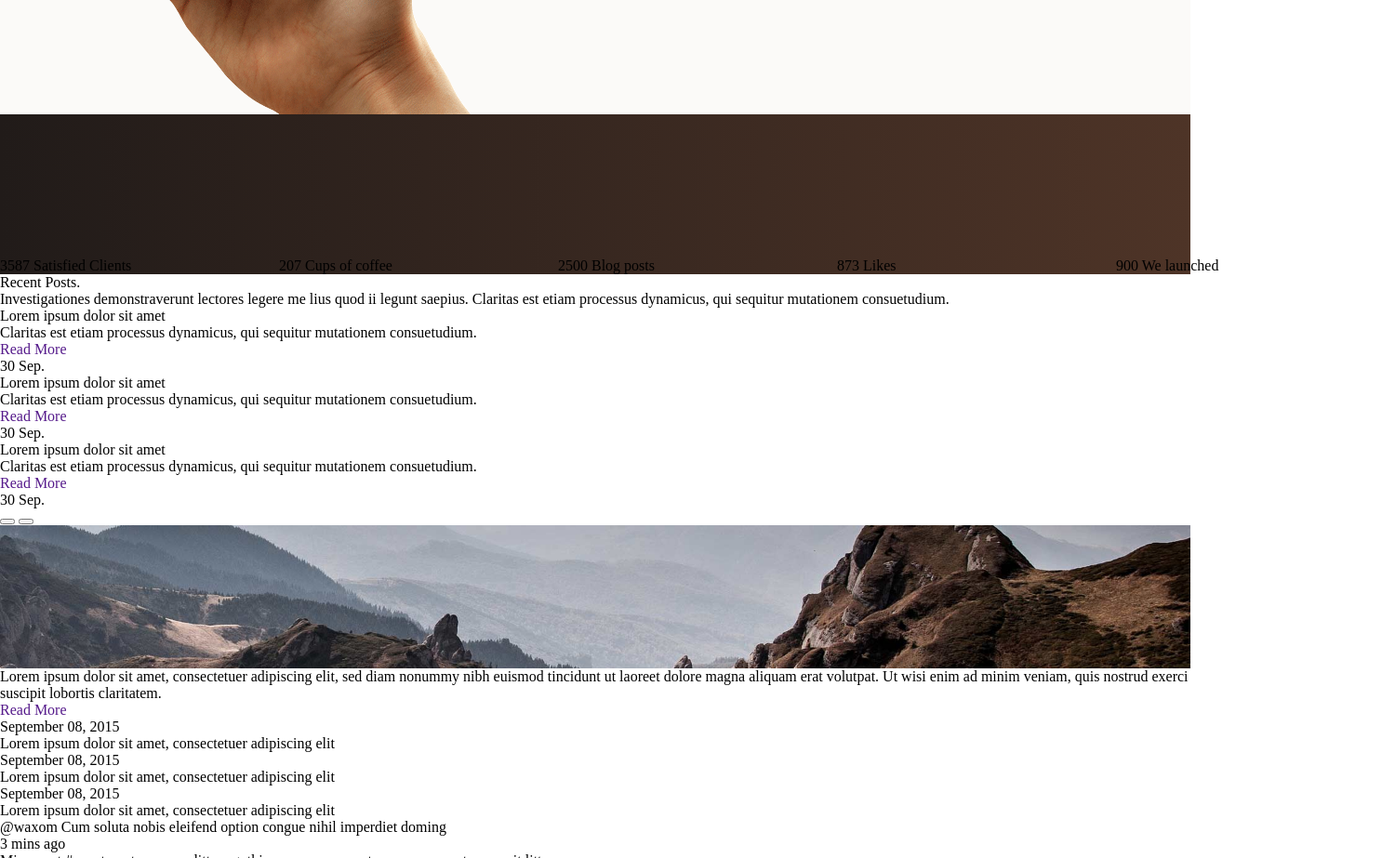
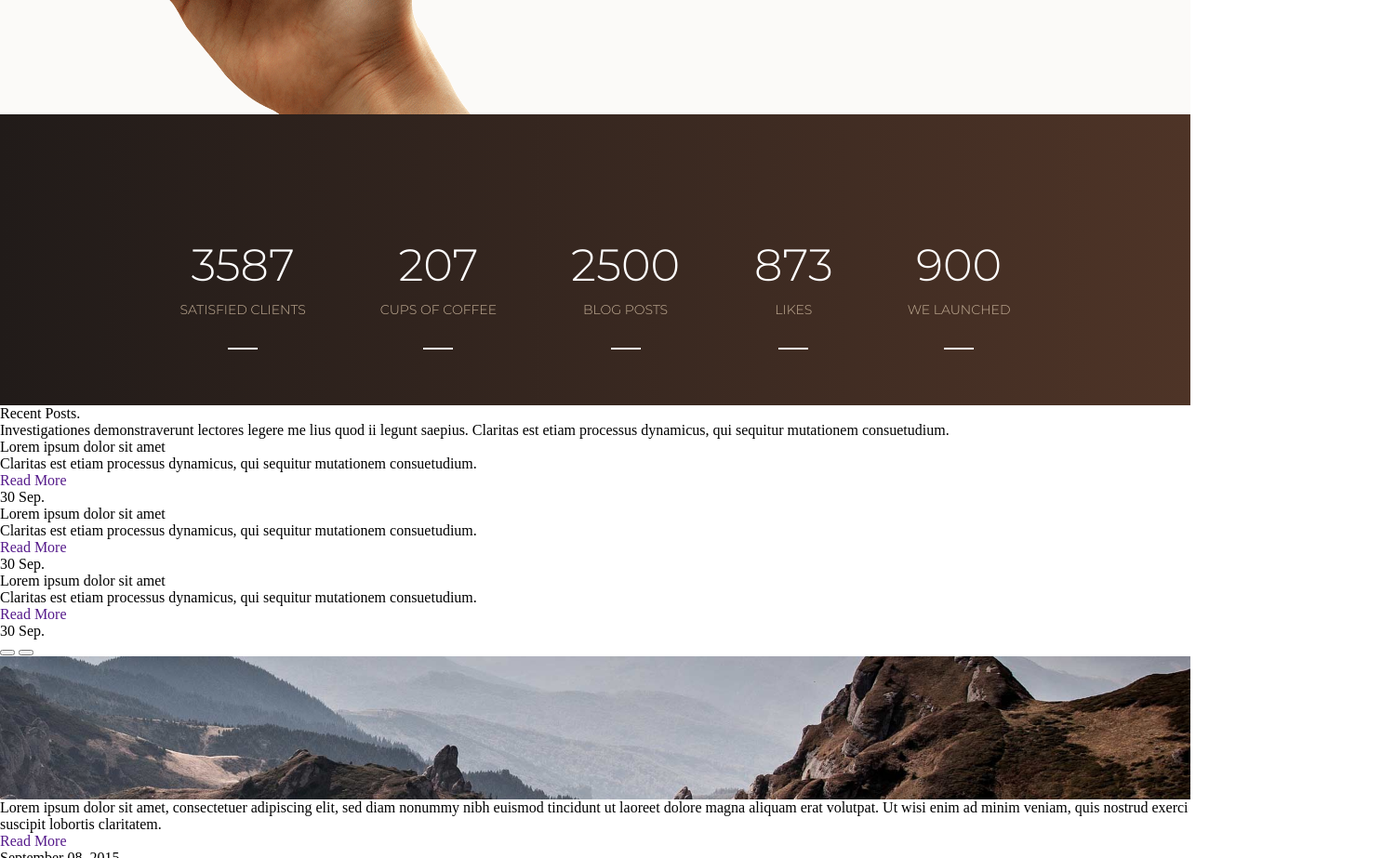
Before and after one commit to senseytreyser/HTML5-exam, a plain HTML site: page index.html in a window 1280 px wide. Shown: the part 4500-5423 px from the top of the page at 93% size, 1500 px wide, since content can reach past the window. Drawn offline with Linux system fonts and the light colour scheme.

Commit message:
Блок с числами

```diff
--- a/scss/_numbers.scss
+++ b/scss/_numbers.scss
@@ -1,4 +1,37 @@
 .numbers{
     @include gradient;
     display: flex;
+    justify-content: center;
+    padding: 70px 0 60px 0;
+
+    &-part{
+        display: flex;
+        flex-direction: column;
+        margin: 0 40px;
+
+        &:after{
+            border: 1px solid #fff;
+            content: "";
+            justify-self: end;
+            align-self: center;
+            width: 30px;
+        }
+    }
+
+    &-svg{
+        height: 44px;
+        width: 44px;
+    }
+
+    &-number{
+        @include text($size:48px,$color:#fff,$line-height:0.75);
+        margin: 30px 0 20px 0;
+    }
+
+    &-txt{
+        @include text($size:14px,$color:#c7b299,$line-height:1.5);
+        margin: 0 0 30px 0;
+        text-transform: uppercase;
+    }
+
 }
```
Also changed, not shown: scss/style.css, 1 other file.
